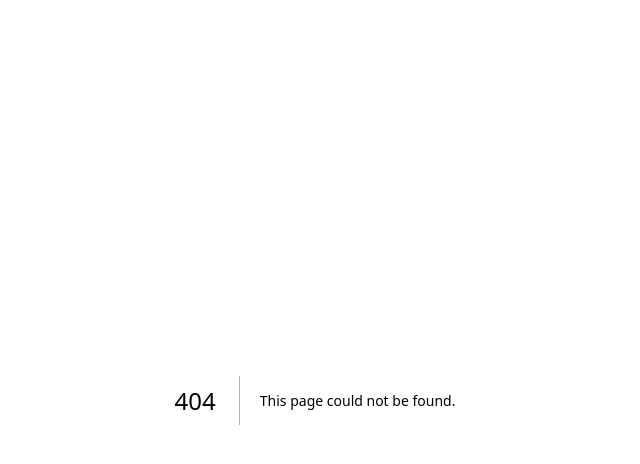
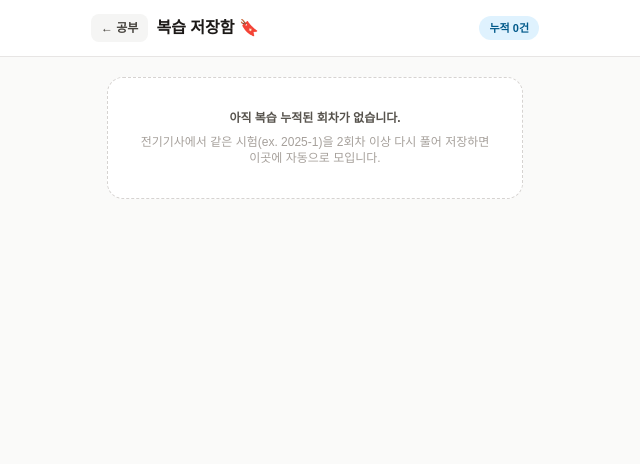
Before and after one commit to IOOi968/kd-trip, a Next.js app: page /study/saved in a window 1280 px wide. Before the commit this address had no page. Shown: the top 464 px of the page, without its empty margins (325-965 px from the left). Built offline with nearby package versions, Linux system fonts and the light colour scheme.

Commit message:
Create page.tsx

```diff
--- /dev/null
+++ b/app/study/saved/page.tsx
@@ -0,0 +1,145 @@
+"use client";
+
+import React, { useState, useEffect } from "react";
+import Link from "next/link";
+
+interface AttemptRecord {
+  id: number;
+  attemptNo: number;
+  date: string;
+  correctScore: string;
+  shortAnswerScore: string;
+  wrongScore: string;
+  unsolvedScore: string;
+  wrongNumbers: number[];
+  repeatedWrongNumbers: number[];
+}
+
+interface ExamGroup {
+  examName: string;
+  attempts: AttemptRecord[];
+}
+
+export default function SavedReviewPage() {
+  const [reviewExams, setReviewExams] = useState<ExamGroup[]>([]);
+  const [openExams, setOpenExams] = useState<Record<string, boolean>>({});
+
+  useEffect(() => {
+    try {
+      const saved = localStorage.getItem("kwan_study_ee_exams_v1");
+      if (saved) {
+        const parsed: ExamGroup[] = JSON.parse(saved);
+        setReviewExams(parsed.filter((g) => g.attempts.length >= 2));
+      }
+    } catch {
+      // 파싱 오류 무시
+    }
+  }, []);
+
+  const toggleOpen = (name: string) => {
+    setOpenExams((prev) => ({ ...prev, [name]: !prev[name] }));
+  };
+
+  return (
+    <div className="min-h-screen bg-stone-50 text-stone-800 pb-20">
+      <header className="sticky top-0 z-10 bg-white/95 backdrop-blur border-b border-stone-200 px-4 py-3.5">
+        <div className="max-w-md mx-auto flex items-center justify-between gap-2">
+          <div className="flex items-center gap-2">
+            <Link
+              href="/study"
+              className="text-xs font-bold bg-stone-100 hover:bg-stone-200 text-stone-700 px-2.5 py-1.5 rounded-lg transition"
+            >
+              ← 공부
+            </Link>
+            <h1 className="text-base font-extrabold text-stone-900">복습 저장함 🔖</h1>
+          </div>
+          <span className="text-[11px] font-bold bg-sky-100 text-sky-800 px-2.5 py-1 rounded-full">
+            누적 {reviewExams.length}건
+          </span>
+        </div>
+      </header>
+
+      <main className="max-w-md mx-auto px-4 pt-5 space-y-3">
+        {reviewExams.length === 0 ? (
+          <div className="bg-white border border-dashed border-stone-300 rounded-2xl p-8 text-center text-xs text-stone-400 space-y-2">
+            <p className="font-bold text-stone-600">아직 복습 누적된 회차가 없습니다.</p>
+            <p>전기기사에서 같은 시험(ex. 2025-1)을 2회차 이상 다시 풀어 저장하면 이곳에 자동으로 모입니다.</p>
+          </div>
+        ) : (
+          reviewExams.map((group) => {
+            const isOpen = !!openExams[group.examName];
+            const first = group.attempts[0];
+            const latest = group.attempts[group.attempts.length - 1];
+
+            return (
+              <div
+                key={group.examName}
+                className="bg-white border border-sky-200 rounded-2xl overflow-hidden shadow-2xs"
+              >
+                <div
+                  onClick={() => toggleOpen(group.examName)}
+                  className="px-4 py-3.5 flex items-center justify-between cursor-pointer hover:bg-sky-50/60 transition"
+                >
+                  <div className="flex items-center gap-2">
+                    <span className="text-xs font-extrabold text-sky-600">
+                      {isOpen ? "▼" : "▶"}
+                    </span>
+                    <span className="text-sm font-extrabold text-stone-900">
+                      ⚡ {group.examName}
+                    </span>
+                    <span className="text-[11px] font-bold bg-sky-600 text-white px-2 py-0.5 rounded-full">
+                      {group.attempts.length}회 누적
+                    </span>
+                  </div>
+
+                  <span className="text-xs font-bold text-stone-600">
+                    {first.correctScore}점 →{" "}
+                    <strong className="text-emerald-700">{latest.correctScore}점</strong>
+                  </span>
+                </div>
+
+                {isOpen && (
+                  <div className="px-4 pb-4 pt-2 border-t border-sky-100 bg-stone-50/70 space-y-2">
+                    {group.attempts.map((att) => (
+                      <div
+                        key={att.id}
+                        className="bg-white border border-stone-200 rounded-xl p-3 space-y-1.5 text-xs"
+                      >
+                        <div className="flex items-center justify-between font-bold">
+                          <span className="text-stone-900">
+                            {att.attemptNo}회차 ({att.date})
+                          </span>
+                          <span className="text-[11px] text-emerald-700">
+                            맞춤 {att.correctScore} · 단답 {att.shortAnswerScore} · 틀림{" "}
+                            {att.wrongScore} · 못맞춤 {att.unsolvedScore}
+                          </span>
+                        </div>
+                        <div className="flex flex-wrap gap-1">
+                          {att.wrongNumbers.map((num) => {
+                            const repeated = att.repeatedWrongNumbers.includes(num);
+                            return (
+                              <span
+                                key={num}
+                                className={`text-[11px] px-2 py-0.5 rounded font-bold ${
+                                  repeated
+                                    ? "bg-rose-600 text-white"
+                                    : "bg-stone-100 text-stone-600"
+                                }`}
+                              >
+                                {num}번{repeated ? " (또 틀림)" : ""}
+                              </span>
+                            );
+                          })}
+                        </div>
+                      </div>
+                    ))}
+                  </div>
+                )}
+              </div>
+            );
+          })
+        )}
+      </main>
+    </div>
+  );
+}
```
